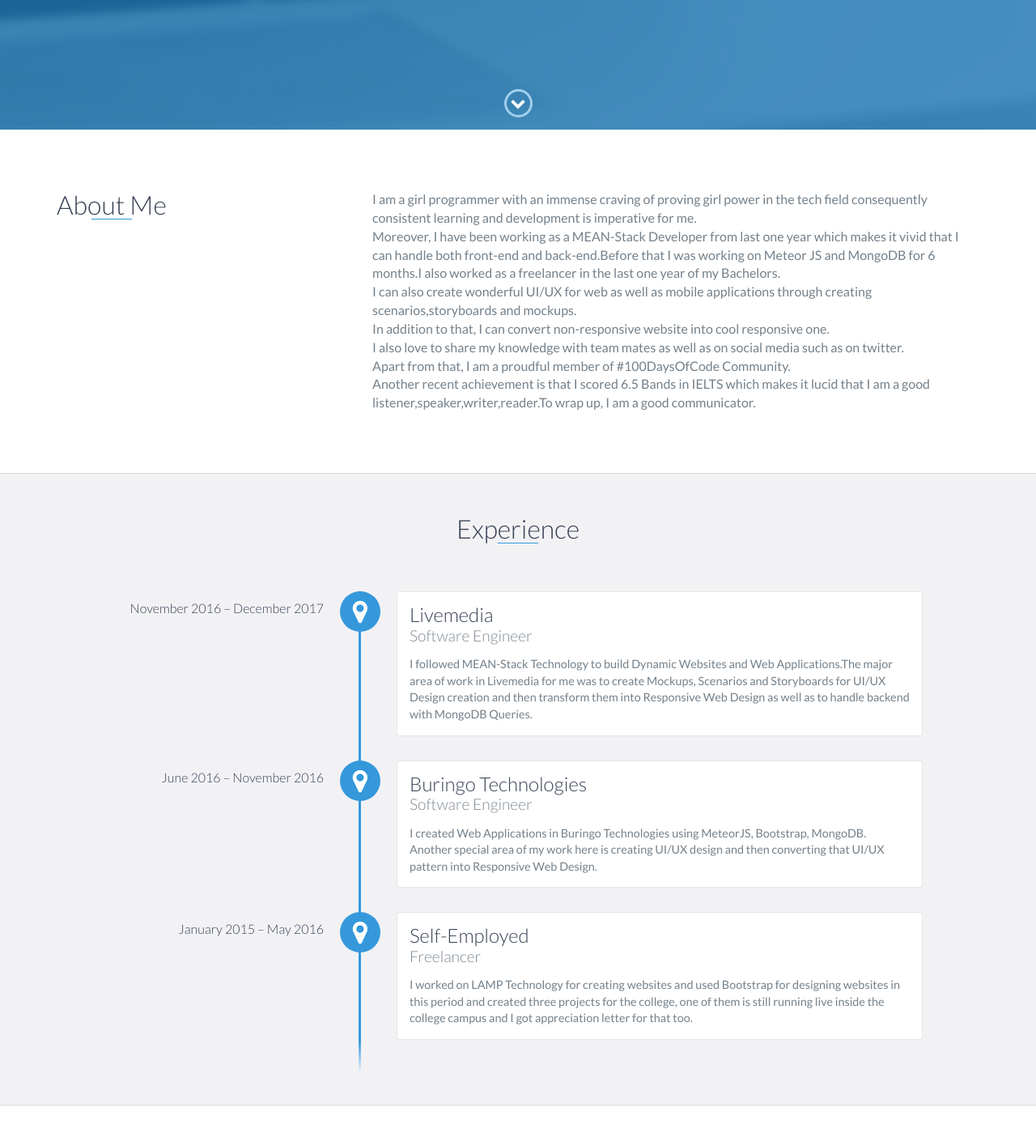
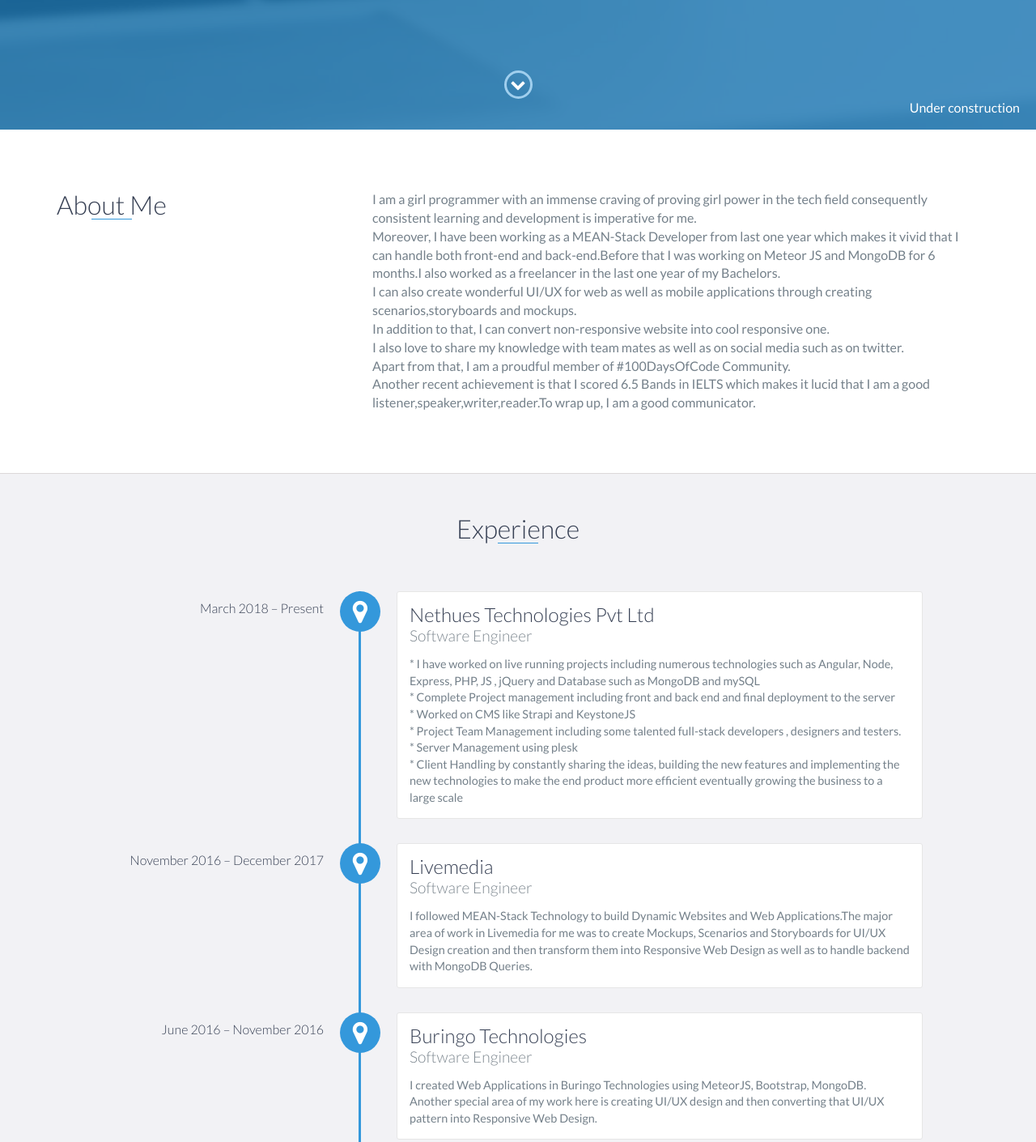
Before and after one commit to NishiGaba/NishiGaba.github.io, a plain HTML site: page index.html in a window 1280 px wide. Shown: the part 640-2050 px from the top of the page at 81% size. Drawn offline with nearby package versions, Linux system fonts and the light colour scheme.

Commit message:
job description

```diff
--- a/index.html
+++ b/index.html
@@ -64,6 +64,7 @@
             <span>
                 <i class="fa fa-chevron-down" aria-hidden="true"></i>
             </span>
+            <div style="float: right;margin-right: 20px;">Under construction</div>
         </div>
         <!-- End #lead-down -->
     </div>
@@ -94,6 +95,19 @@
     <div id="experience" class="background-alt">
         <h2 class="heading">Experience</h2>
         <div id="experience-timeline">
+            <div data-date="March 2018 – Present">
+                <h3>Nethues Technologies Pvt Ltd</h3>
+                <h4>Software Engineer</h4>
+                <p>
+                    * I have worked on live running projects including numerous technologies such as Angular, Node, Express, PHP, JS , jQuery and Database such as MongoDB and mySQL<br>
+                    * Complete Project management including front and back end and final deployment to the server<br>
+                    * Worked on CMS like Strapi and KeystoneJS<br>
+                    * Project Team Management including some talented full-stack developers , designers and testers.<br>
+                    * Server Management using plesk<br>
+                    * Client Handling by constantly sharing the ideas, building the new features and implementing the new technologies to make the end product more efficient eventually growing the business to a large scale<br>
+
+                </p>
+            </div>
             <div data-date="November 2016 – December 2017">
                 <h3>Livemedia</h3>
                 <h4>Software Engineer</h4>
```
